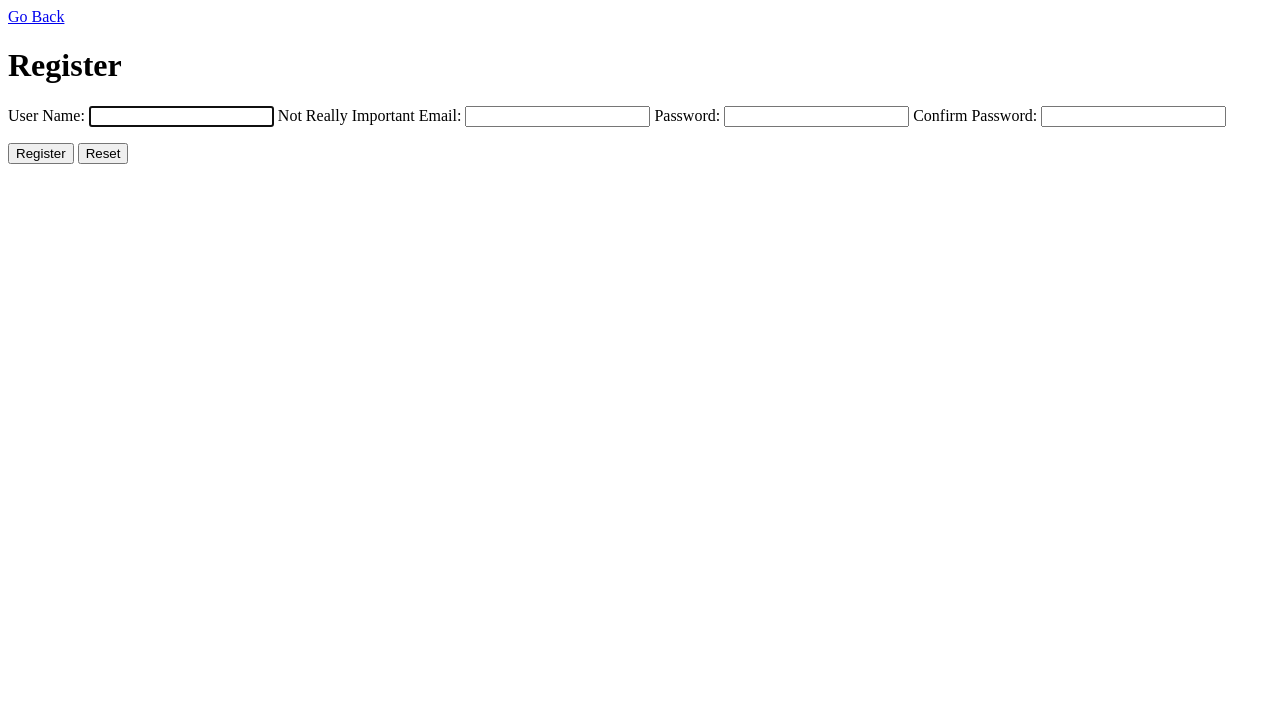
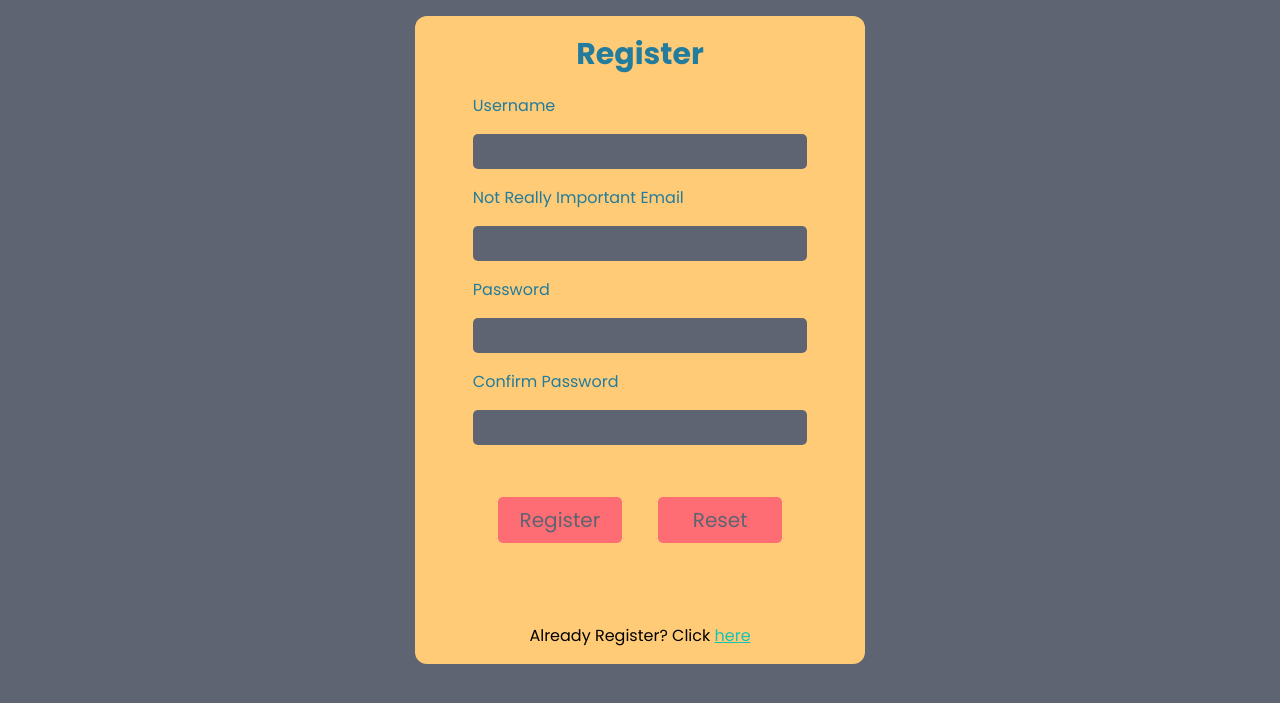
Before and after one commit to ikazreal21/Django-Basic-RealTime-Chat, a Django app: page /register in a window 1280 px wide. Shown: the top 703 px of the page. Run offline with Django 3.2, Linux system fonts and the light colour scheme; some libraries are stand-ins or nearby versions.

Commit message:
login and register page design

```diff
--- a/chats/templates/chats/base.html
+++ b/chats/templates/chats/base.html
@@ -9,10 +9,9 @@
 		href="https://pro.fontawesome.com/releases/v5.10.0/css/all.css"
 		integrity="sha384-AYmEC3Yw5cVb3ZcuHtOA93w35dYTsvhLPVnYs9eStHfGJvOvKxVfELGroGkvsg+p"
 		crossorigin="anonymous"/>
+	<link rel="stylesheet" type="text/css" href="{% static 'css/index.css' %}">
 	<title>{% block title %}{% endblock %}</title>
 </head>
-<body>
-	{% block content %}
-	{% endblock %}
-</body>
+{% block content %}
+{% endblock %}
 </html>
--- a/chats/templates/chats/register.html
+++ b/chats/templates/chats/register.html
@@ -4,7 +4,43 @@
 	Register
 {% endblock %}
 {% block content %}
-<a href="{% url 'login' %}">Go Back</a>
+	<body>
+		<section>
+			<div class="card-wrapper-register">
+				<div class="card-login">
+					<form action="" method="post">
+						{% csrf_token %}
+						<h1>Register</h1>
+						<div class="register-input">
+							<div class="username">
+								<label for="Username">Username</label>
+								{{form.username}}
+							</div>
+							<div class="email">
+								<label for="Email">Not Really Important Email</label>
+								{{form.email}}
+							</div>
+							<div class="password">
+								<label for="Password">Password</label>
+								{{form.password1}}
+							</div>
+							<div class="password">
+								<label for="Password">Confirm Password</label>
+								{{form.password2}}
+							</div>
+						</div>
+						<div class="register-btn">
+							<button type="submit" class="button-register">Register</button>
+							<button type="reset" class="button-register">Reset</button>
+						</div>
+						<p class="message">{{form.errors}}</p>
+					</form>
+					<p>Already Register? Click <a href="{% url 'login' %}">here</a></p>
+				</div>
+			</div>
+		</section>
+	</body>
+	<!-- <a href="{% url 'login' %}">Go Back</a>
 		<h1>Register</h1>
 		<div>
 				<form action="" method="POST">
@@ -23,5 +59,5 @@
 								<button type="reset">Reset</button>
 						</div>
 				</form>
-	</div>
+	</div> -->
 {% endblock %}
--- a/chats/templates/chats/room.html
+++ b/chats/templates/chats/room.html
@@ -7,7 +7,6 @@
     <title>Chat Room</title>
   </head>
   <body>
-
     <div class="container">
       <div class="row d-flex justify-content-center">
         <div class="col-6">
--- /dev/null
+++ b/static/css/index.css
@@ -0,0 +1,216 @@
+@import url("https://fonts.googleapis.com/css2?family=Poppins:ital,wght@0,300;0,400;0,500;0,700;1,300&display=swap");
+* {
+  padding: 0;
+  margin: 0;
+  -webkit-box-sizing: border-box;
+          box-sizing: border-box;
+  font-family: "Poppins", "sans-serif";
+}
+
+html {
+  background-color: #5e6472;
+  height: relative;
+}
+
+body {
+  width: 100%;
+  margin: auto;
+}
+
+header {
+  width: 90%;
+  margin: auto;
+}
+
+section {
+  width: 90%;
+  margin: auto;
+}
+
+.navbar {
+  display: -webkit-box;
+  display: -ms-flexbox;
+  display: flex;
+  -webkit-box-pack: justify;
+      -ms-flex-pack: justify;
+          justify-content: space-between;
+  -webkit-box-align: center;
+      -ms-flex-align: center;
+          align-items: center;
+  margin-top: 2rem;
+}
+
+.nav-links a {
+  color: #fef9ef;
+  text-decoration: none;
+  text-align: center;
+  padding-left: 1rem;
+  font-weight: bold;
+  font-size: 20px;
+}
+
+.nav-links a:hover {
+  color: #ffcb77;
+}
+
+.btn-links {
+  color: #5e6472;
+  background-color: #17c3b2;
+  margin: 3rem 0 3rem 0;
+  border: none;
+  cursor: pointer;
+  font-size: 20px;
+  padding: 0.5rem;
+  border-radius: 5px;
+  width: 124px;
+  text-decoration: none;
+}
+
+.btn-links:hover {
+  opacity: 0.4;
+  color: black;
+}
+
+.message {
+  border-radius: 3px;
+  background-color: #fef9ef;
+  width: 200px;
+  margin: auto;
+  margin-bottom: 1rem;
+}
+
+.card-login {
+  height: relative;
+  width: 450px;
+  margin: auto;
+  border-radius: 12px;
+  background: #ffcb77;
+  padding: 1rem;
+  text-align: center;
+}
+
+.card-login h1 {
+  font-weight: bold;
+  font-size: 30px;
+  color: #227c9d;
+  text-align: center;
+}
+
+.card-login p {
+  color: black;
+}
+
+.card-login a {
+  color: #17c3b2;
+  text-decoration: underline;
+}
+
+.card-login .button {
+  color: #5e6472;
+  background-color: #fe6d73;
+  margin: 52px 0 3rem 0;
+  border: none;
+  cursor: pointer;
+  font-size: 20px;
+  padding: 0.5rem;
+  border-radius: 5px;
+  width: 124px;
+}
+
+.login-input {
+  width: 80%;
+  margin: auto;
+}
+
+.register-input {
+  width: 80%;
+  margin: auto;
+}
+
+.username input[type="text"],
+.password input[type="password"],
+.email input[type="email"],
+.fullname input[type="text"] {
+  height: 35px;
+  border-radius: 5px;
+  border: 0;
+  outline: 0;
+  -webkit-box-sizing: border-box;
+          box-sizing: border-box;
+  padding: 5px;
+  background: #5e6472;
+}
+
+.username label,
+.password label,
+.email label,
+.fullname label {
+  color: #227c9d;
+  padding: 1rem 0 1rem 0;
+  text-align: left;
+}
+
+.username,
+.password,
+.email,
+.fullname {
+  display: -webkit-box;
+  display: -ms-flexbox;
+  display: flex;
+  -webkit-box-orient: vertical;
+  -webkit-box-direction: normal;
+      -ms-flex-direction: column;
+          flex-direction: column;
+}
+
+.card-login .button-register {
+  color: #5e6472;
+  background-color: #fe6d73;
+  margin: 52px 1rem 4rem 1rem;
+  border: none;
+  cursor: pointer;
+  font-size: 20px;
+  padding: 0.5rem;
+  border-radius: 5px;
+  width: 124px;
+}
+
+.card-wrapper-register {
+  margin: 1rem 0 1rem 0;
+}
+
+.card-wrapper {
+  margin-top: 6rem;
+}
+
+.dash-card {
+  height: relative;
+  width: 450px;
+  margin: auto;
+  margin-top: 4rem;
+  border-radius: 12px;
+  background: #ffcb77;
+  padding: 1rem;
+  text-align: center;
+}
+
+.dash-card h3 {
+  margin-top: 1rem;
+  font-weight: bold;
+  font-size: 20px;
+  color: #fef9ef;
+  text-align: center;
+}
+
+.dash-card p {
+  color: black;
+}
+
+.dash-card label {
+  font-size: larger;
+  font-weight: 700;
+  color: #227c9d;
+  padding: 1rem 0 1rem 0;
+  text-align: left;
+}
+/*# sourceMappingURL=index.css.map */
```
Also changed, not shown: chats/templates/chats/dashboard.html (+27 -1 lines), chats/templates/chats/login.html (+28 -1 lines), db.sqlite3. Lines whose indentation alone changed are shown as unchanged.
